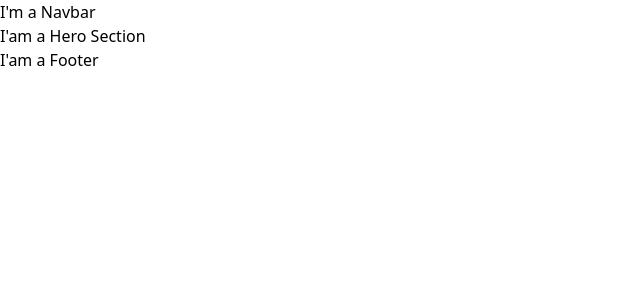
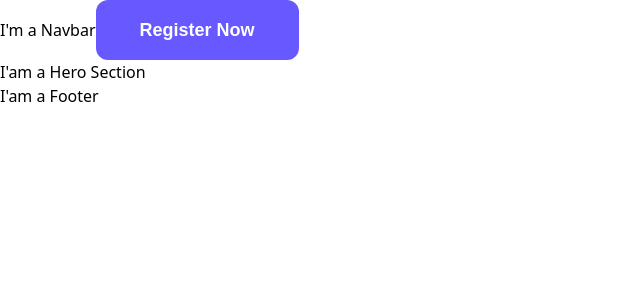
Before and after one commit to zoharkiks/vioni, a Next.js app: page / in a window 1280 px wide. Shown: the top 300 px of the page, without its empty margins (0-640 px from the left). Built offline with nearby package versions, Linux system fonts and the light colour scheme.

Commit message:
Stop building button component

```diff
--- a/components/Button.tsx
+++ b/components/Button.tsx
@@ -2,7 +2,9 @@ import React from 'react'
 
 const Button = () => {
   return (
-    <div>Button</div>
+    <>
+    <button className='bg-primary font-nunito text-lg font-black text-white px-11 py-4 rounded-xl'>Register Now</button>
+    </>
   )
 }
 
--- a/components/index.js
+++ b/components/index.js
@@ -1,5 +1,5 @@
-// // Import all components here for easy exports
+// Import all components here for easy exports
 
-// import  ....  from "....";
+import  Button  from "./Button"
 
-// export {.....}
+export {Button}
--- a/containers/Navbar.tsx
+++ b/containers/Navbar.tsx
@@ -1,9 +1,11 @@
 import React from 'react'
+import {Button} from '../components/'
 import {images} from '../constants'
 
 const Navbar = () => {
   return (
     <div>I'm a Navbar
+      <Button/>
     </div>
   )
 }
```
